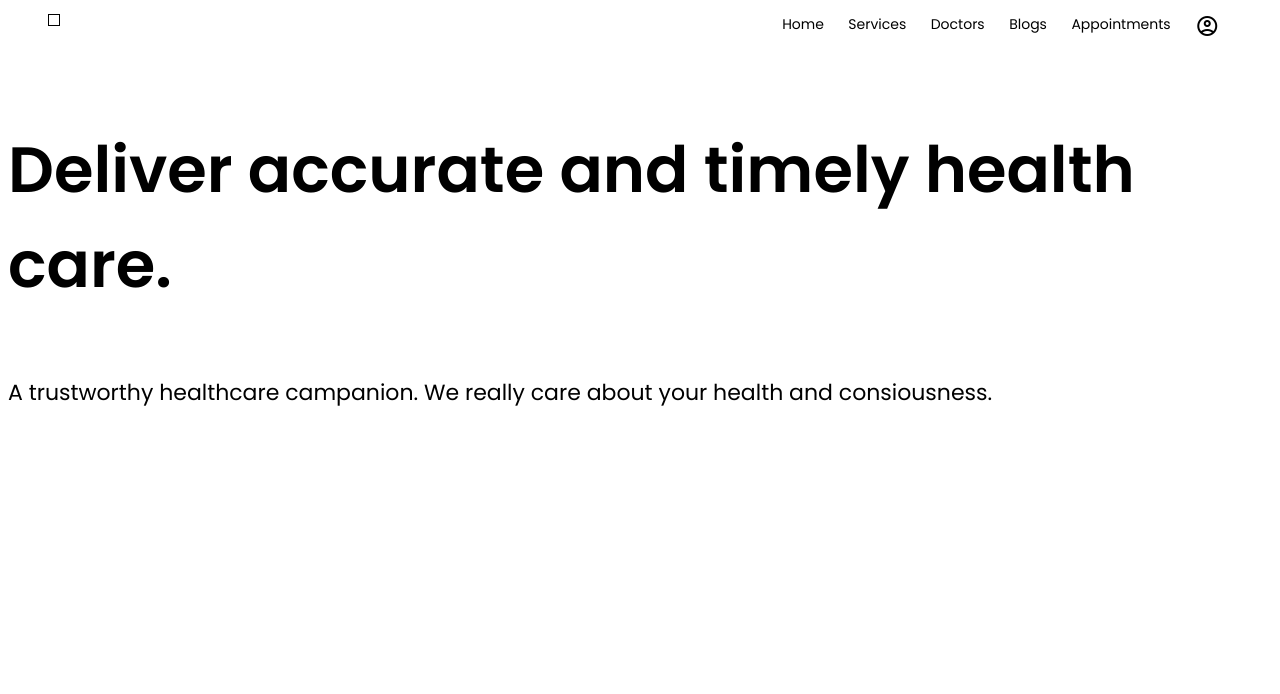
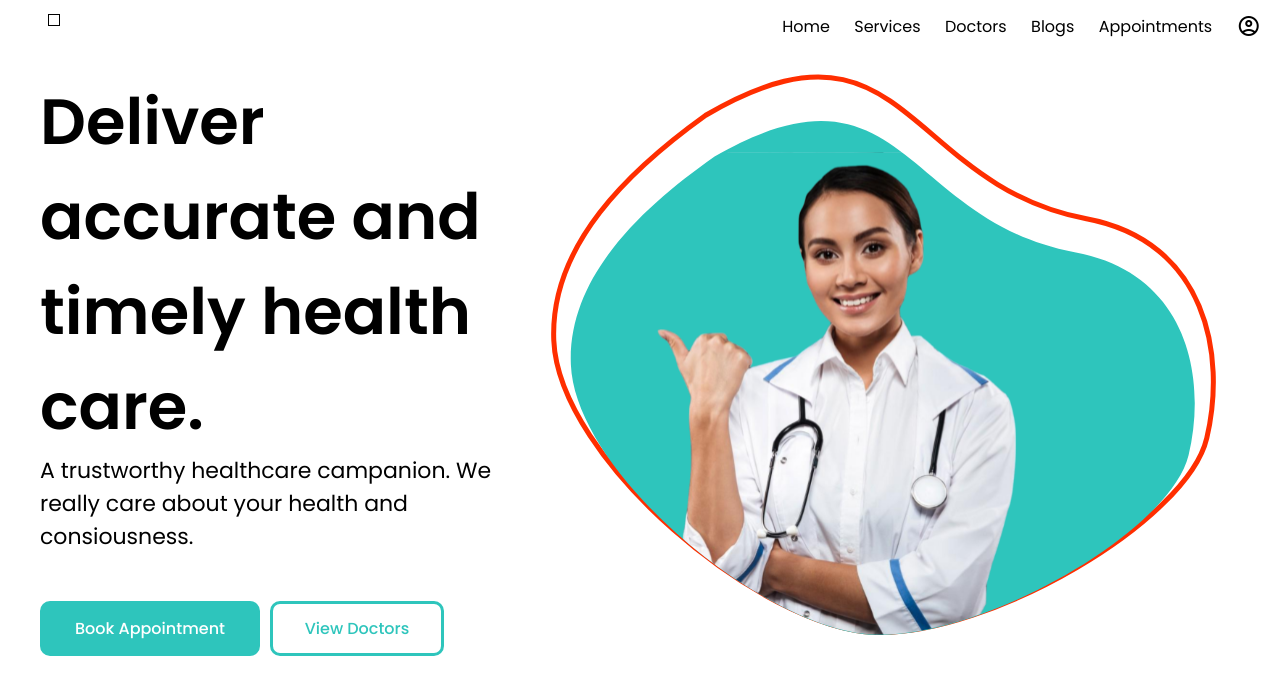
Before and after one commit to Kushagras634/IUMA, a React (Create React App) app in the folder frontend/: page / in a window 1280 px wide. Shown: the top 694 px of the page. Built offline with nearby package versions, Linux system fonts and the light colour scheme.

Commit message:
Home page svg created

```diff
--- a/frontend/src/App.css
+++ b/frontend/src/App.css
@@ -8,4 +8,5 @@ nav>ul {
 .nav_tab {
     text-decoration: none;
     color: #000;
+    font-size: 1rem;
 }
--- a/frontend/src/Components/HeaderComponent.jsx
+++ b/frontend/src/Components/HeaderComponent.jsx
@@ -1,7 +1,7 @@
 import React from 'react';
 import { Link } from "react-router-dom";
 const HeaderComponent = () => {
-    return (<div>
+    return (<header>
         <nav>
             <ul className='label container'>
                 <div style={{'border': '1px solid black', 'width':'10px', 'height': '10px'}}></div>
@@ -16,7 +16,7 @@ const HeaderComponent = () => {
                 </span></li>
             </ul>
         </nav>
-    </div> );
+    </header> );
 }
 
 export default HeaderComponent;
--- a/frontend/src/Components/HomeComponent.jsx
+++ /dev/null
@@ -1,15 +0,0 @@
-import React from 'react';
-
-const HomeComponent = () => {
-    return ( <>
-        <div className='container'>
-            <div className='heading'>
-                <p className='display'>Deliver accurate and timely health care.</p>
-                <p className='title'>A trustworthy healthcare campanion. We really care about your health and consiousness. </p>
-            </div>
-            <div className='image'></div>
-        </div>
-    </> );
-}
-
-export default HomeComponent;
--- /dev/null
+++ b/frontend/src/Components/HomeComponent/HomeComponent.jsx
@@ -0,0 +1,31 @@
+import React from "react";
+import SvgComponent from "../mainSVGComponent";
+import './home.css'
+
+const HomeComponent = () => {
+  return (
+    <main>
+      <div className="container main-slider">
+        <div className="main-heading">
+          <p className="main-display">
+            Deliver accurate and timely health care.
+          </p>
+          <p className="main-title">
+            A trustworthy healthcare campanion. We really care about your health
+            and consiousness.{" "}
+          </p>
+          <div className="container main-buttons">
+            <button>Book Appointment</button>
+            <button>View Doctors  </button>
+          </div>
+        </div>
+        <div className="main-svg">
+          <SvgComponent/>
+        </div>
+        <div className="image"></div>
+      </div>
+    </main>
+  );
+};
+
+export default HomeComponent;
--- /dev/null
+++ b/frontend/src/Components/HomeComponent/home.css
@@ -0,0 +1,60 @@
+
+.main-slider{
+  padding: 1rem 2rem;
+}
+
+.label {
+  font-family: var(--primaryFont);
+  font-size: var(--lableLarge);
+}
+
+.nav_tab:hover {
+  color: var(--primaryColor);
+}
+
+.main-display {
+  font-size: var(--displayLarge);
+  font-family: var(--primaryFont);
+  font-weight: 600;
+  margin: 0;
+}
+
+.main-title {
+  font-size: var(--titleLarge);
+  font-family: var(--primaryFont);
+  font-weight: 400;
+  margin: 0;
+  padding: 0;
+}
+
+.main-heading{
+  display: flex;
+  flex-direction: column;
+  justify-content: center;
+}
+
+.main-buttons{
+  padding: 3rem 0;
+}
+
+.main-buttons button{
+  padding: .75rem 2rem;
+  font-weight: 500;
+  font-size: 1rem;
+  border-radius: 10px;
+  cursor: pointer;
+}
+
+.main-buttons button:first-child{
+  background-color: var(--primaryColor);
+  border: 3px solid var(--primaryColor);
+  color: white;
+
+}
+
+.main-buttons button:last-child{
+  background-color: white;
+  border: 3px solid var(--primaryColor);
+  color: var(--primaryColor);
+
+}
--- a/frontend/src/Components/MainComponent.jsx
+++ b/frontend/src/Components/MainComponent.jsx
@@ -4,7 +4,7 @@ import { BrowserRouter as Router, Routes, Route } from 'react-router-dom';
 import Appointments from './AppointmentsComponent';
 import Blogs from './BlogsComponent';
 import Doctors from './DoctorsComponent';
-import Home from './HomeComponent';
+import Home from './HomeComponent/HomeComponent';
 import Services from './ServicesComponent';
 
 const MainComponent = () => {
--- /dev/null
+++ b/frontend/src/Components/mainSVGComponent.jsx
@@ -0,0 +1,57 @@
+import * as React from "react"
+import doctorImg from '../assets/doctor-main.png'
+
+const SvgComponent = (props) => (
+  <svg
+    width={665}
+    height={562}
+    fill="none"
+    xmlns="http://www.w3.org/2000/svg"
+    xmlnsXlink="http://www.w3.org/1999/xlink"
+    {...props}
+  >
+    <path
+      d="M2.788 266.439C-1.12 171.265 78.156 96.161 154.708 41.217c200.339-117.151 198.82 69.229 380.689 103.53 120.381 22.704 139.926 136.676 120.381 219.318-19.545 82.642-216.775 197.977-331.381 194.345C209.79 554.777 7.675 385.407 2.788 266.439Z"
+      stroke="#FF2E00"
+      strokeWidth={5}
+    />
+    <path
+      d="M19.877 290.831C16.18 202.759 91.17 133.259 163.583 82.416c189.506-108.41 188.069 64.063 360.104 95.804 113.872 21.01 132.361 126.478 113.872 202.953-18.488 76.474-205.053 183.203-313.463 179.842-108.409-3.362-299.597-160.093-304.219-270.184Z"
+      fill="#2EC5BC"
+    />
+    <mask
+      id="a"
+      style={{ maskType: "alpha" }}
+      maskUnits="userSpaceOnUse"
+      x={19}
+      y={46}
+      width={625}
+      height={515}
+    >
+      <path
+        d="M19.588 290.481c-3.697-88.073 71.293-157.572 143.706-208.415 189.507-108.41 188.069 64.063 360.104 95.803 113.873 21.01 132.361 126.478 113.873 202.953-18.489 76.475-205.054 183.204-313.464 179.842-108.409-3.361-299.596-160.093-304.219-270.183Z"
+        fill="#36DDD3"
+      />
+    </mask>
+    <g mask="url(#a)">
+      <path fill="url(#b)" d="M-174.672 78.635h724.411v482.38h-724.411z" />
+    </g>
+    <defs>
+      <pattern
+        id="b"
+        patternContentUnits="objectBoundingBox"
+        width={1}
+        height={1}
+      >
+        <use xlinkHref="#c" transform="matrix(.0005 0 0 .00075 0 0)" />
+      </pattern>
+      <image
+        id="c"
+        width={2000}
+        height={1333}
+        xlinkHref={doctorImg}
+      />
+    </defs>
+  </svg>
+)
+export default SvgComponent
--- a/frontend/src/index.css
+++ b/frontend/src/index.css
@@ -23,27 +23,6 @@
   --primaryFont: 'Poppins', sans-serif;
 }
 
-p {
+p, button {
   font-family: var(--primaryFont)
 }
-
-.label {
-  font-family: var(--primaryFont);
-  font-size: var(--lableLarge);
-}
-
-.nav_tab:hover {
-  color: var(--primaryColor);
-}
-
-.display {
-  font-size: var(--displayLarge);
-  font-family: var(--primaryFont);
-  font-weight: 600;
-}
-
-.title {
-  font-size: var(--titleLarge);
-  font-family: var(--primaryFont);
-  font-weight: 400;
-}
```
Also changed, not shown: frontend/src/assets/doctor-main.png (added), 1 other file (tests, documents, lock files or other folders).
